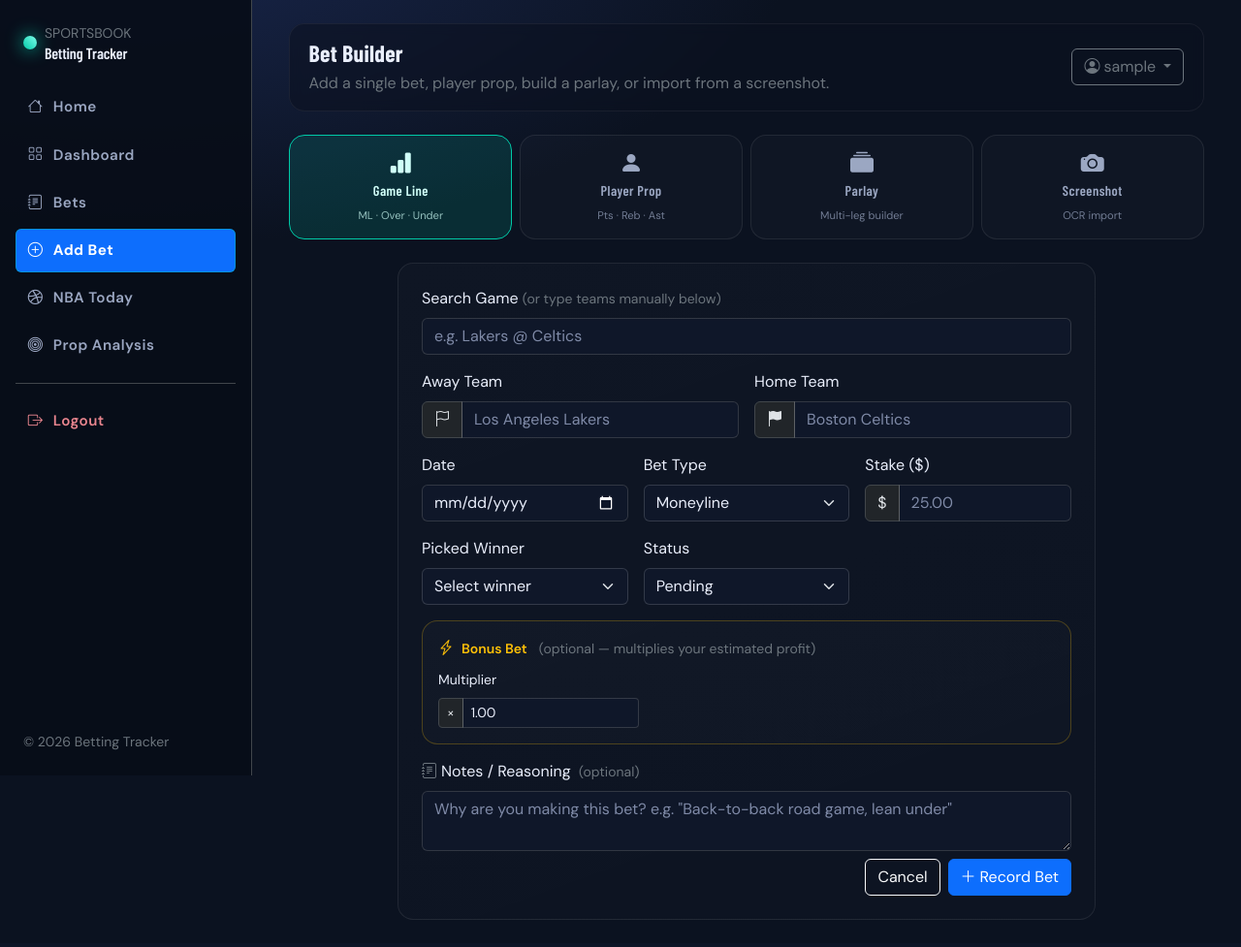
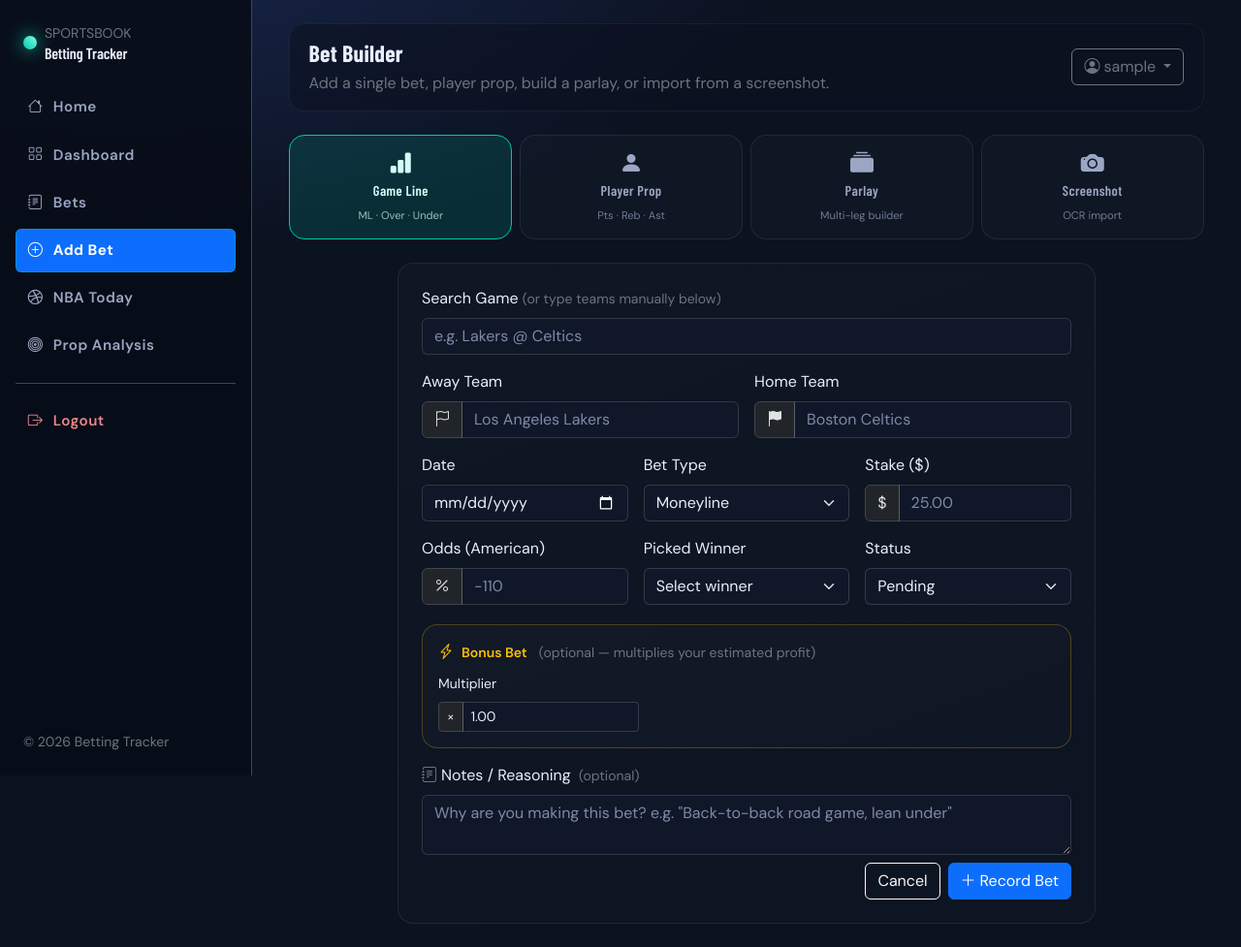
Before and after one commit to Moody24/sports_betting_tracker, a Flask app: page /bets/new in a window 1280 px wide. Shown: the whole page at 97% size. Before the commit the page ends 949 px from the top, so only its background shows below. Run offline with Flask 3, Linux system fonts and the light colour scheme; the visitor is signed in with stand-in values (Sample User, id 1); data that the repository does not hold is empty; some libraries are stand-ins or nearby versions.

Commit message:
P2 UX: bankroll warning, payout preview, collapsible parlays, projection stats
- P2-1: Show warning when stake exceeds remaining bankroll (all 3 bet tabs)
- P2-2: Live payout preview on single/prop tabs using existing calcProfit()
- P2-3: Fix parlay header P/L to use combined-odds calc; add collapse toggle
- P2-4: Inline L5/Season averages in analysis table; std_dev/z_score modal cards

Co-Authored-By: Claude Sonnet 4.6 <noreply@anthropic.com>

```diff
--- a/app/routes/bet.py
+++ b/app/routes/bet.py
@@ -262,6 +262,10 @@ def place_bet():
         else:
             parlay_status[pid] = 'pending'
 
+    parlay_pl_map: dict = {}
+    for pid, legs in parlay_groups.items():
+        parlay_pl_map[pid] = Bet.parlay_profit_loss(legs)
+
     filters = {
         'status': status,
         'q': search_query,
@@ -284,6 +288,7 @@ def place_bet():
         bets=bets,
         filters=filters,
         parlay_status=parlay_status,
+        parlay_pl_map=parlay_pl_map,
         filter_stats=filter_stats,
     )
 
@@ -409,7 +414,10 @@ def new_bet():
         flash('Bet recorded successfully!', 'success')
         return redirect(url_for('bet.place_bet'))
 
-    return render_template('bets/form.html', form=form, bet=None)
+    remaining_bankroll = None
+    if current_user.starting_bankroll:
+        remaining_bankroll = round(current_user.starting_bankroll + current_user.net_profit_loss(), 2)
+    return render_template('bets/form.html', form=form, bet=None, remaining_bankroll=remaining_bankroll)
 
 
 # ── NBA Today ────────────────────────────────────────────────────────
--- a/app/static/js/bet_builder.js
+++ b/app/static/js/bet_builder.js
@@ -962,4 +962,47 @@
   if (ocrTeamBEl) ocrTeamBEl.addEventListener('input', refreshOcrPickedWinnerOptions);
   refreshOcrPickedWinnerOptions();
 
+  // ── Bankroll warning ──────────────────────────────────────────────
+  function watchBankroll(stakeInputId, warnId) {
+    if (!USER_BANKROLL) return;
+    const stakeEl = document.getElementById(stakeInputId);
+    const warnEl  = document.getElementById(warnId);
+    if (!stakeEl || !warnEl) return;
+    stakeEl.addEventListener('input', function () {
+      const stake = parseFloat(stakeEl.value) || 0;
+      if (stake > USER_BANKROLL) {
+        warnEl.textContent = 'Warning: stake ($' + stake.toFixed(2) + ') exceeds remaining bankroll ($' + USER_BANKROLL.toFixed(2) + ')';
+        warnEl.className = 'small mt-1 text-warning';
+        warnEl.style.display = '';
+      } else {
+        warnEl.style.display = 'none';
+      }
+    });
+  }
+  watchBankroll('bet_amount',   'single-bankroll-warn');
+  watchBankroll('prop-stake',   'prop-bankroll-warn');
+  watchBankroll('parlay-stake', 'parlay-bankroll-warn');
+
+  // ── Live payout preview ───────────────────────────────────────────
+  function makeLivePayoutPreview(stakeInputId, oddsInputId, previewId) {
+    const stakeEl   = document.getElementById(stakeInputId);
+    const oddsEl    = document.getElementById(oddsInputId);
+    const previewEl = document.getElementById(previewId);
+    if (!stakeEl || !oddsEl || !previewEl) return;
+    function update() {
+      const stake = parseFloat(stakeEl.value) || 0;
+      const odds  = parseInt(oddsEl.value)   || 0;
+      if (!stake || !odds) { previewEl.textContent = ''; return; }
+      const profit = calcProfit(stake, odds);
+      if (profit === null) { previewEl.textContent = ''; return; }
+      const payout = stake + profit;
+      previewEl.textContent = 'Win: +$' + profit.toFixed(2) + ' · Total payout: $' + payout.toFixed(2);
+      previewEl.className = 'small text-info mt-1';
+    }
+    stakeEl.addEventListener('input', update);
+    oddsEl.addEventListener('input', update);
+  }
+  makeLivePayoutPreview('bet_amount', 'single-odds', 'single-payout-preview');
+  makeLivePayoutPreview('prop-stake', 'prop-odds',   'prop-payout-preview');
+
 })();
--- a/app/templates/bets/form.html
+++ b/app/templates/bets/form.html
@@ -87,6 +87,15 @@
                id='bet_amount', placeholder='25.00') }}
           </div>
           {% for e in form.bet_amount.errors %}<div class="invalid-feedback d-block">{{ e }}</div>{% endfor %}
+          <div id="single-bankroll-warn" class="small mt-1" style="display:none"></div>
+        </div>
+        <div class="col-md-4">
+          <label class="form-label">Odds (American)</label>
+          <div class="input-group">
+            <span class="input-group-text bg-dark border-secondary-subtle"><i class="bi bi-percent"></i></span>
+            <input type="number" name="american_odds" id="single-odds" class="form-control" placeholder="-110">
+          </div>
+          <div id="single-payout-preview" class="small text-info mt-1"></div>
         </div>
         {% if current_user.unit_size %}
         <div class="col-md-4">
@@ -261,6 +270,7 @@
             <span class="input-group-text bg-dark border-secondary-subtle">$</span>
             <input type="number" id="prop-stake" name="bet_amount" class="form-control" placeholder="25.00" min="1" step="0.01" required>
           </div>
+          <div id="prop-bankroll-warn" class="small mt-1" style="display:none"></div>
         </div>
         {% if current_user.unit_size %}
         <div class="col-md-3">
@@ -279,6 +289,14 @@
             <option value="win">Win</option>
             <option value="lose">Lose</option>
           </select>
+        </div>
+        <div class="col-md-3">
+          <label class="form-label">Odds (American)</label>
+          <div class="input-group">
+            <span class="input-group-text bg-dark border-secondary-subtle"><i class="bi bi-percent"></i></span>
+            <input type="number" name="american_odds" id="prop-odds" class="form-control" placeholder="-110">
+          </div>
+          <div id="prop-payout-preview" class="small text-info mt-1"></div>
         </div>
 
         {# Bonus Bet section #}
@@ -350,6 +368,7 @@
             <input type="number" id="parlay-stake" class="form-control"
               placeholder="25.00" min="1" step="0.01" required>
           </div>
+          <div id="parlay-bankroll-warn" class="small mt-1" style="display:none"></div>
           {% if current_user.unit_size %}
           <div class="input-group mt-2">
             <span class="input-group-text bg-dark border-secondary-subtle">u</span>
@@ -546,6 +565,7 @@
   var ALL_PROPS_URL      = '{{ url_for("bet.nba_all_props") }}';
   var OCR_URL            = '{{ url_for("bet.ocr_screenshot") }}';
   var USER_UNIT_SIZE     = {{ current_user.unit_size|tojson }};
+  var USER_BANKROLL      = {{ remaining_bankroll|default(none)|tojson }};
 </script>
 <script src="{{ url_for('static', filename='js/bet_builder.js') }}"></script>
 {% endblock %}
```
Also changed, not shown: app/templates/bets/list.html (+22 -2 lines), app/templates/bets/nba_analysis.html (+14 -0 lines).
